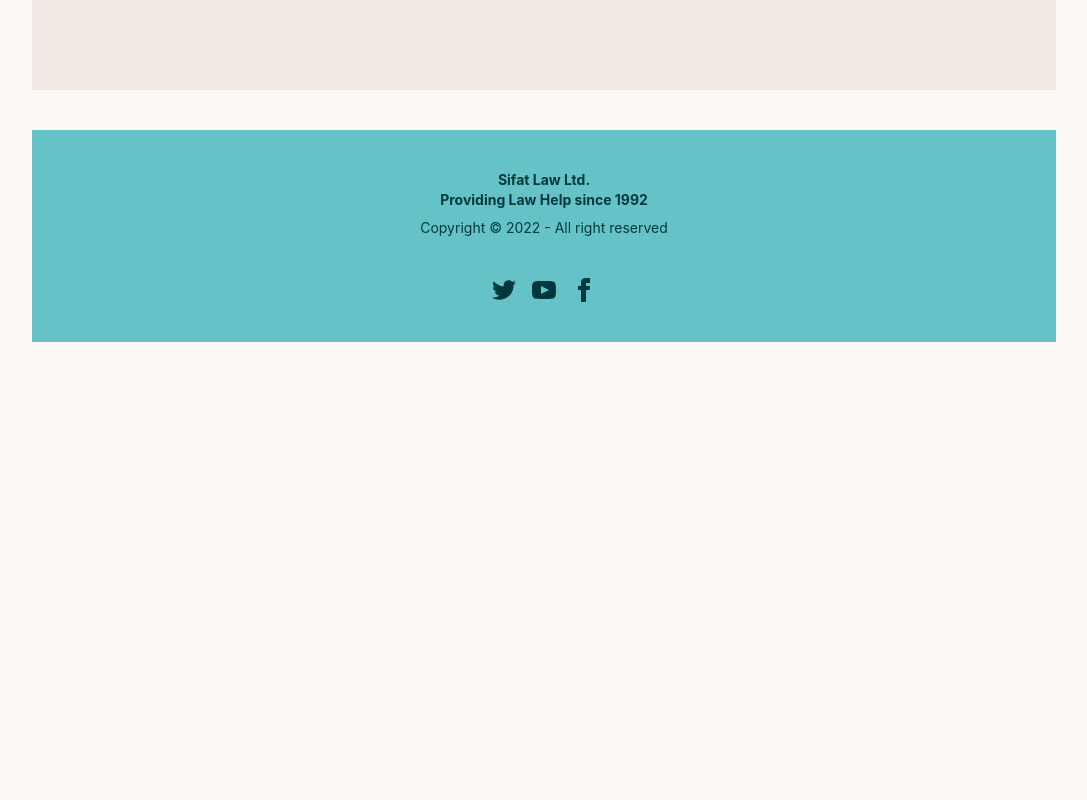
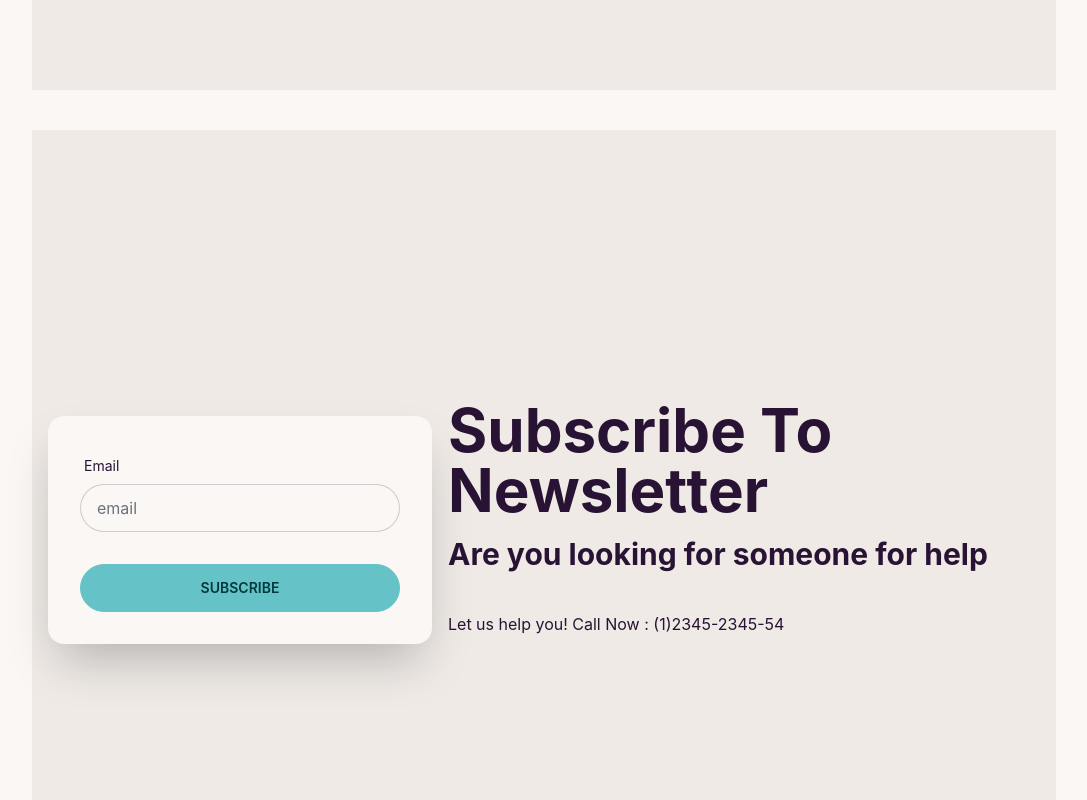
Before and after one commit to Sifat-Khan-cr/Lawyer-service-client, a React (Create React App) app: page / in a window 1280 px wide. Shown: the part 1600-2400 px from the top of the page, without its empty margins (96-1183 px from the left). Before the commit the page ends 1942 px from the top, so only its background shows below. Built offline with nearby package versions, Linux system fonts and the light colour scheme; no server answers.

Commit message:
newsletter added

```diff
--- a/src/Pages/AddService/AddService.js
+++ b/src/Pages/AddService/AddService.js
@@ -29,7 +29,7 @@ const AddService = () => {
         })
             .then(res => res.json())
             .then(data => {
-                console.log(data)
+                // console.log(data)
                 if (data.acknowledged) {
                     alert('service stored successfully')
                     form.reset();
--- a/src/Pages/Home/Home.js
+++ b/src/Pages/Home/Home.js
@@ -1,6 +1,7 @@
 import React from 'react';
 import Banner from './Banner/Banner';
 import LawyerInfo from './LawyerInfo/LawyerInfo';
+import NewsLetter from './NewsLetter/NewsLetter';
 import Service from './Service';
 
 const Home = () => {
@@ -9,6 +10,7 @@ const Home = () => {
             <Banner></Banner>
             <Service></Service>
             <LawyerInfo></LawyerInfo>
+            <NewsLetter></NewsLetter>
 
         </div>
     );
--- /dev/null
+++ b/src/Pages/Home/NewsLetter/NewsLetter.js
@@ -0,0 +1,31 @@
+import React from 'react';
+
+const NewsLetter = () => {
+    return (
+        <div className="hero min-h-screen bg-base-200">
+            <div className="hero-content flex-col lg:flex-row-reverse">
+                <div className="text-center lg:text-left">
+                    <h1 className="text-6xl font-bold">Subscribe To Newsletter</h1>
+                    <h1 className="text-3xl my-4 font-bold">Are you looking for someone for help</h1>
+                    <p className="py-6">Let us help you! Call Now : (1)2345-2345-54</p>
+                </div>
+                <div className="card flex-shrink-0 w-full max-w-sm shadow-2xl bg-base-100">
+                    <div className="card-body">
+                        <div className="form-control">
+                            <label className="label">
+                                <span className="label-text">Email</span>
+                            </label>
+                            <input type="text" placeholder="email" className="input input-bordered" />
+                        </div>
+
+                        <div className="form-control mt-6">
+                            <button className="btn btn-primary">Subscribe</button>
+                        </div>
+                    </div>
+                </div>
+            </div>
+        </div>
+    );
+};
+
+export default NewsLetter;
```
